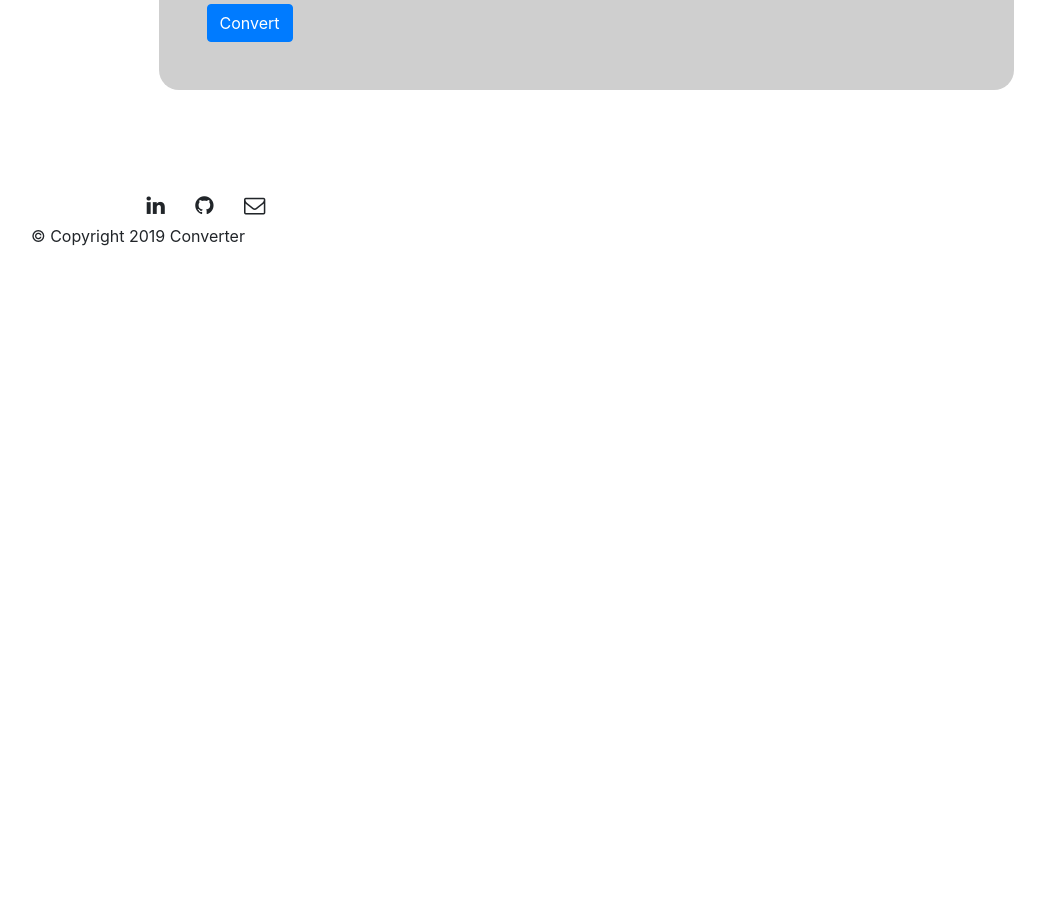
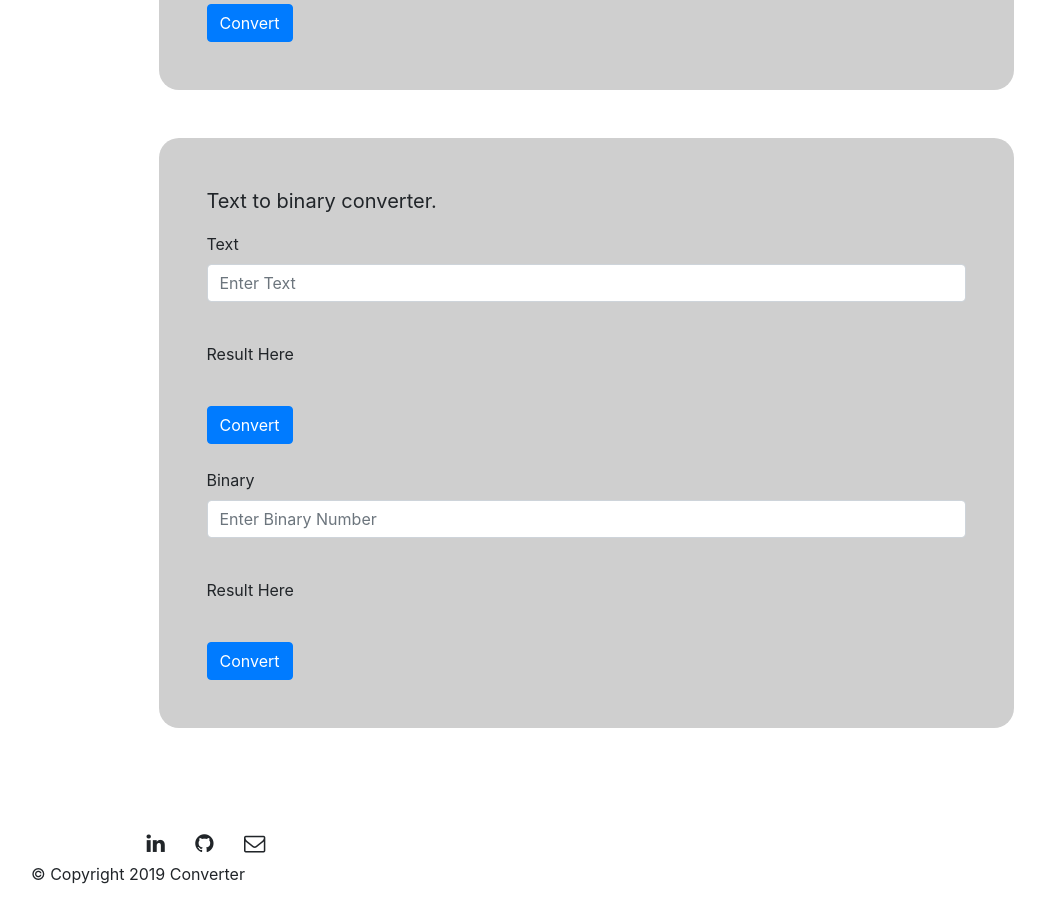
Before and after one commit to rishi-singh26/Converter, a website: page index.html in a window 1280 px wide. Shown: the part 740-1642 px from the top of the page, without its empty margins (54-1099 px from the left). Before the commit the page ends 1004 px from the top, so only its background shows below. Drawn offline with nearby package versions, Linux system fonts and the light colour scheme; a web font is replaced by a local one.

Commit message:
added text to binary converter

```diff
--- a/index.html
+++ b/index.html
@@ -94,6 +94,58 @@
                   </button>
                </div>
             </div>
+
+            <br /><br />
+            <!-- text to banary and binary to text part here -->
+            <div class="row">
+               <div class="col-11 col-md-7 col-lg-9 p-5 ml-auto mr-auto blocks">
+                  <p class="head">Text to binary converter.</p>
+
+                  <div class="form-group">
+                     <label for="Text">Text</label>
+                     <input
+                        type="text"
+                        class="form-control"
+                        id="Text"
+                        placeholder="Enter Text"
+                     />
+                  </div>
+                  <!-- the result of the convrsion appears here -->
+                  <br />
+                  <p id="res1">Result Here</p>
+                  <br />
+                  <button
+                     type="submit"
+                     class="btn btn-primary"
+                     onclick="text_to_bin()"
+                  >
+                     Convert
+                  </button>
+                  <br />
+                  <br />
+                  <div class="form-group">
+                     <label for="Binary1">Binary</label>
+                     <input
+                        type="text"
+                        class="form-control"
+                        id="Binary1"
+                        placeholder="Enter Binary Number"
+                     />
+                  </div>
+                  <!-- the result of the convrsion appears here -->
+
+                  <br />
+                  <p id="res2">Result Here</p>
+                  <br />
+                  <button
+                     type="submit"
+                     class="btn btn-primary"
+                     onclick="bin_to_text()"
+                  >
+                     Convert
+                  </button>
+               </div>
+            </div>
          </div>
          <div></div>
          <div></div>
--- a/script.js
+++ b/script.js
@@ -40,3 +40,33 @@ function hex_to_dec_bin() {
          "<small>Please Enter a hexadecimal value</small>";
    }
 }
+
+// text part here
+
+function text_to_bin() {
+   var input = document.getElementById("Text").value;
+   var output = document.getElementById("res1");
+   output.textContent = input
+      .split("")
+      .map(function(char) {
+         return char.charCodeAt(0).toString(2);
+      })
+      .join(" ");
+   console.log(
+      input
+         .split("")
+         .map(function(char) {
+            return char.charCodeAt(0).toString(2);
+         })
+         .join(" ")
+   );
+}
+function bin_to_text() {
+   var binString = "";
+   var output3 = document.getElementById("res2");
+   var input = document.getElementById("Binary1").value;
+   input.split(" ").map(function(bin) {
+      binString += String.fromCharCode(parseInt(bin, 2));
+   });
+   output3.textContent = binString;
+}
--- a/styles.css
+++ b/styles.css
@@ -14,3 +14,7 @@ h1 {
    background-color: #cfcfcf;
    border-radius: 20px;
 }
+
+#hexerror {
+   color: red;
+}
```
